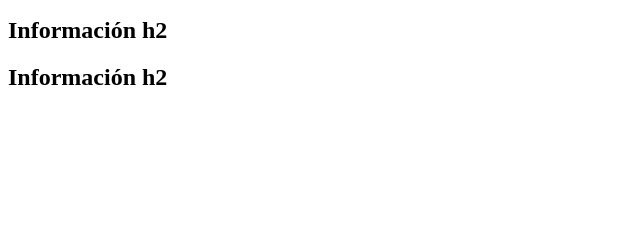
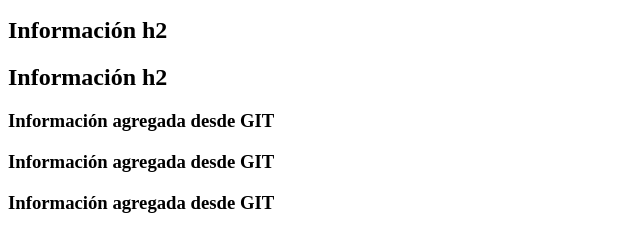
Before and after one commit to luisjrcrash/git-prueba-dos, a plain HTML site: page index.html in a window 1280 px wide. Shown: the part 227-478 px from the top of the page, without its empty margins (0-640 px from the left). Drawn offline with Linux system fonts and the light colour scheme.

Commit message:
Update index.html

```diff
--- a/index.html
+++ b/index.html
@@ -13,5 +13,8 @@
     <h2>Información h2</h2>
     <h2>Información h2</h2>
     <h2>Información h2</h2>
+    <h3>Información agregada desde GIT</h3>
+    <h3>Información agregada desde GIT</h3>
+    <h3>Información agregada desde GIT</h3>
 </body>
 </html>
```
